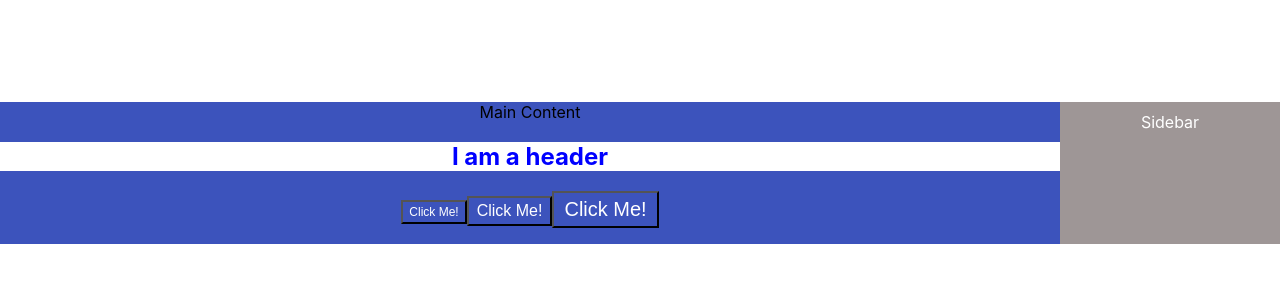
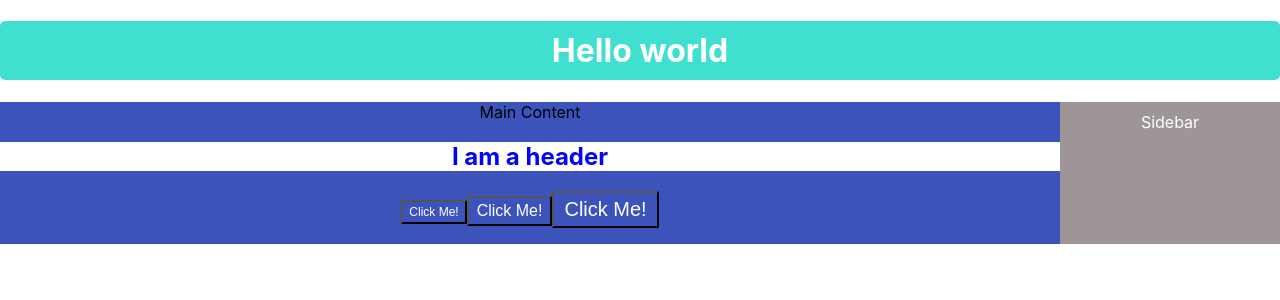
Before and after one commit to Loganmulvihill/styled-components, a React (Create React App) app in the folder styled-components-practice/: page / in a window 1280 px wide. Shown: the top 300 px of the page. Built offline with nearby package versions, Linux system fonts and the light colour scheme.

Commit message:
added background color to the root component

```diff
--- a/styled-components-practice/src/root.jsx
+++ b/styled-components-practice/src/root.jsx
@@ -8,6 +8,7 @@ const Heading = styled.h1`
   text-align: center;
   padding: 10px;
   border-radius: 5px;
+  background-color: turquoise;
 `;
 
 const Root = () => {
```
